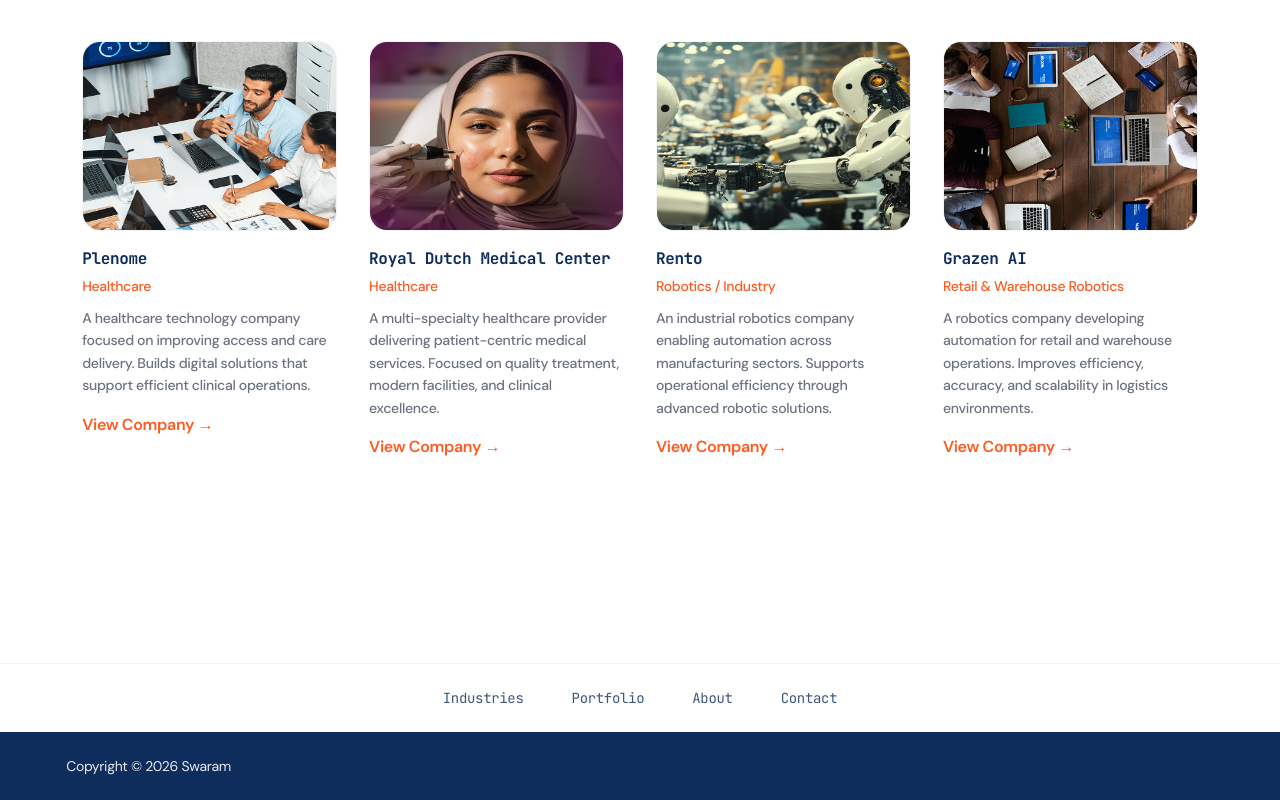
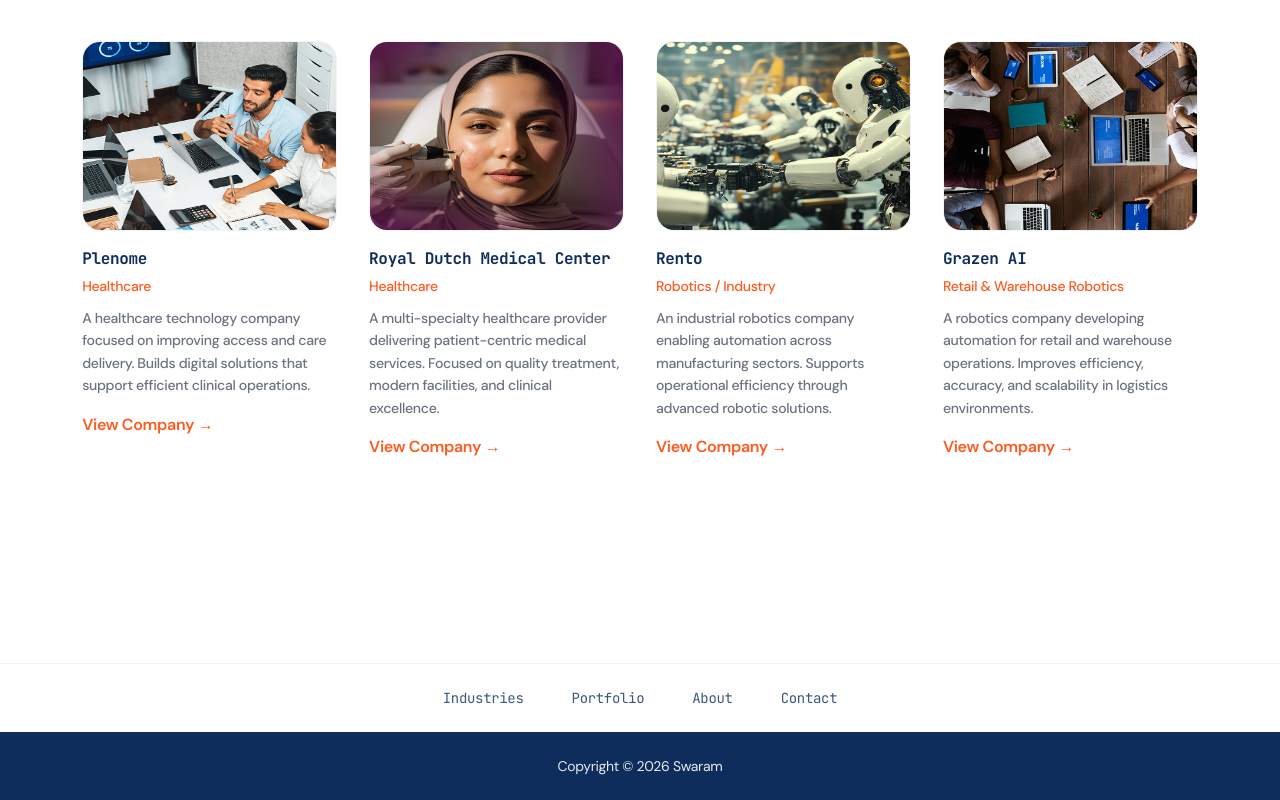
Before and after one commit to ayatiworkstechnologies/SwaramVentures, a Next.js app: page / in a window 1280 px wide. Shown: the part 4947-5747 px from the top of the page. Built offline with nearby package versions, Linux system fonts and the light colour scheme.

Commit message:
23/2/2026 update 2

```diff
--- a/components/layouts/Footer.jsx
+++ b/components/layouts/Footer.jsx
@@ -68,7 +68,7 @@
             flex
             flex-col md:flex-row
             items-center
-            justify-between
+            justify-center
             gap-6
             text-sm
             font-secondary
```
